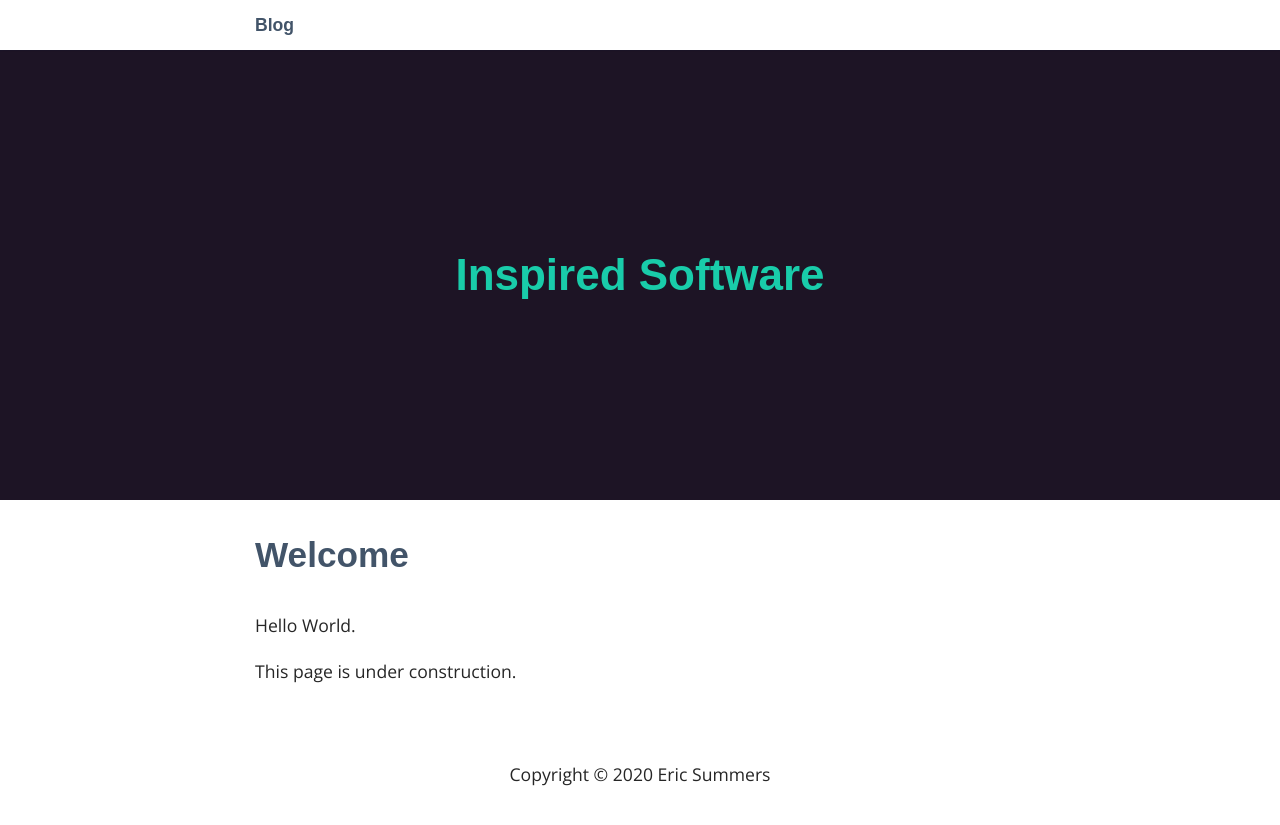
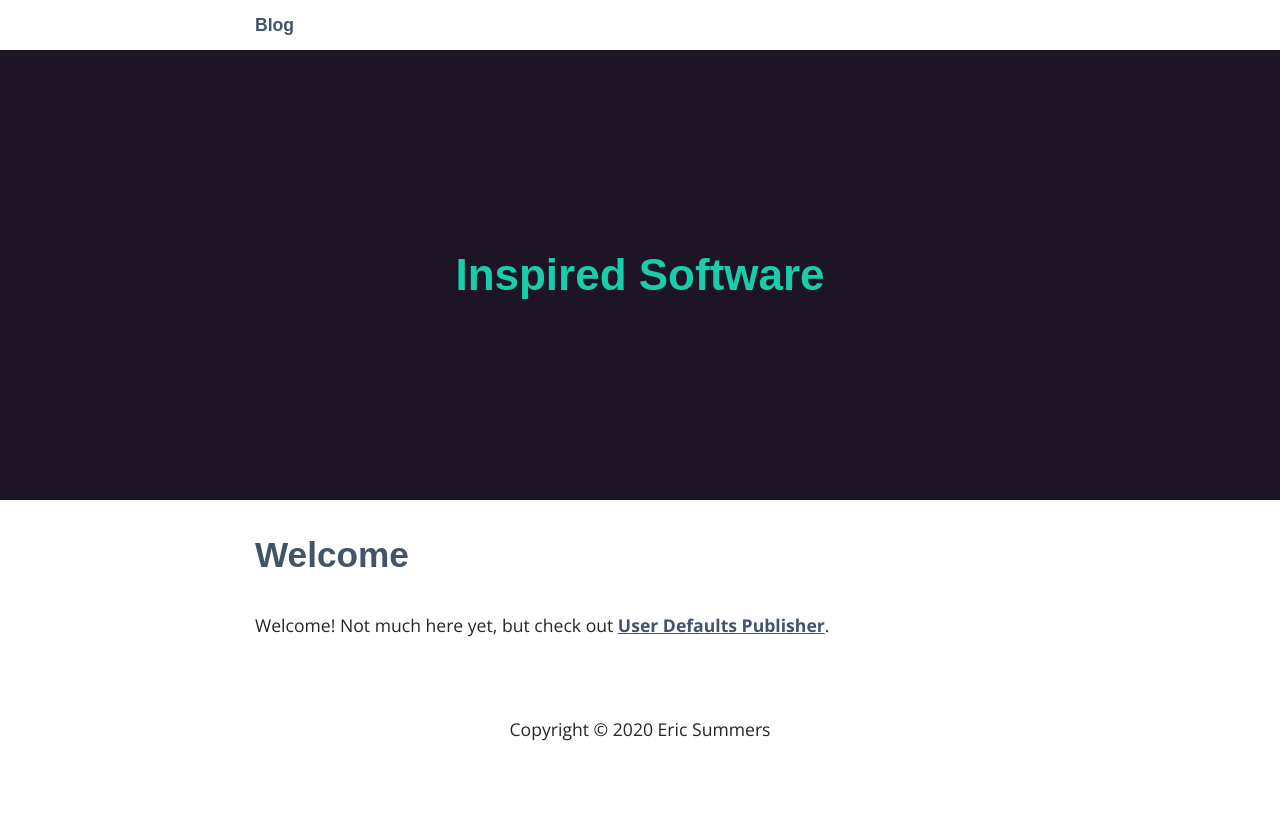
Before and after one commit to inspired-software/inspired-software.github.io, a Jekyll site: the page built from index.md, in a window 1280 px wide. Shown: the top 825 px of the page. Built offline with Jekyll 4.4.1, drawn with Linux system fonts in a browser that asks for light colours; some web fonts are replaced.

Commit message:
Update index.md

```diff
--- a/index.md
+++ b/index.md
@@ -3,6 +3,4 @@ layout: page
 title: Welcome
 ---
 
-Hello World.
-
-This page is under construction.
+Welcome!  Not much here yet, but check out [User Defaults Publisher](https://github.com/inspired-software/UserDefaultsPublisher).
```
